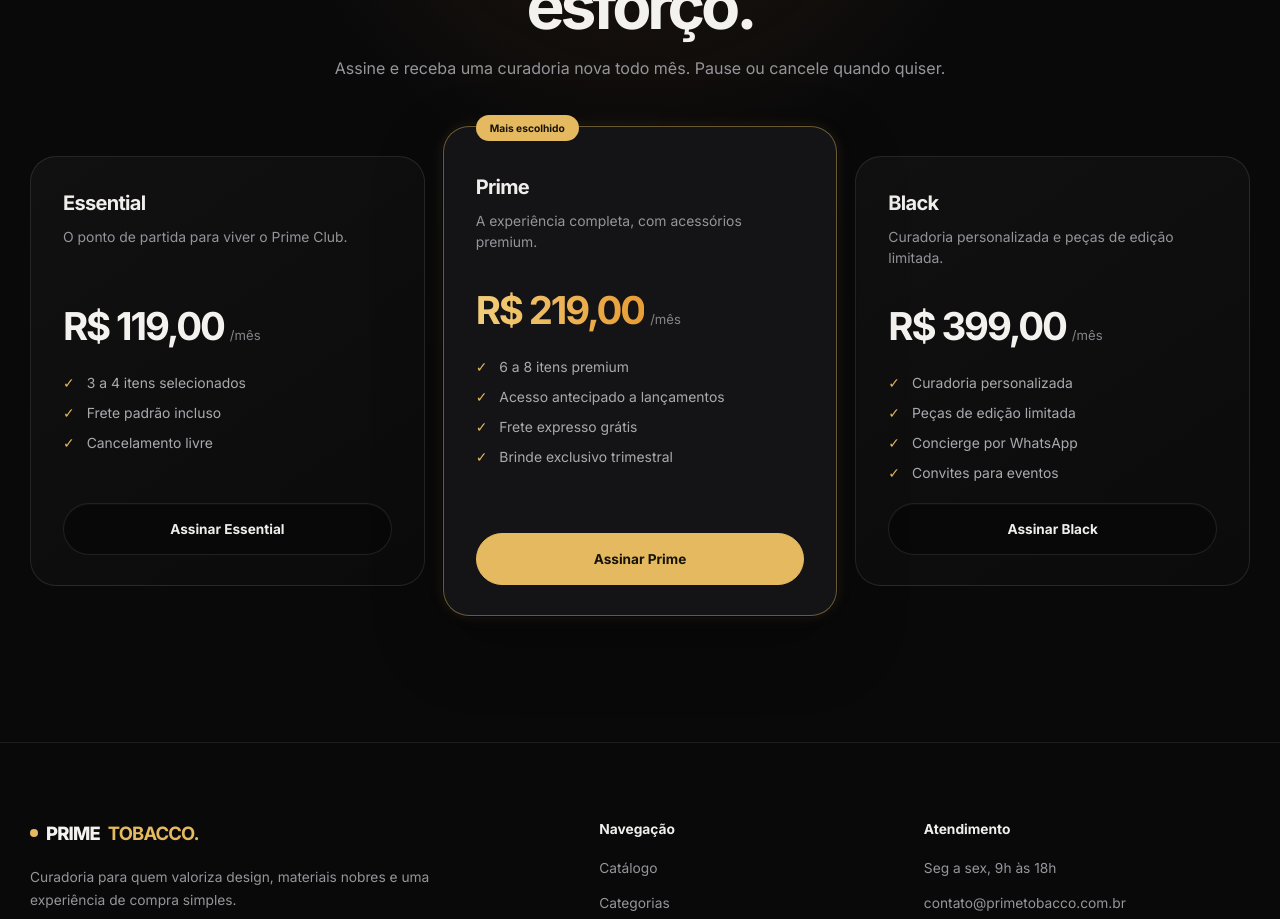
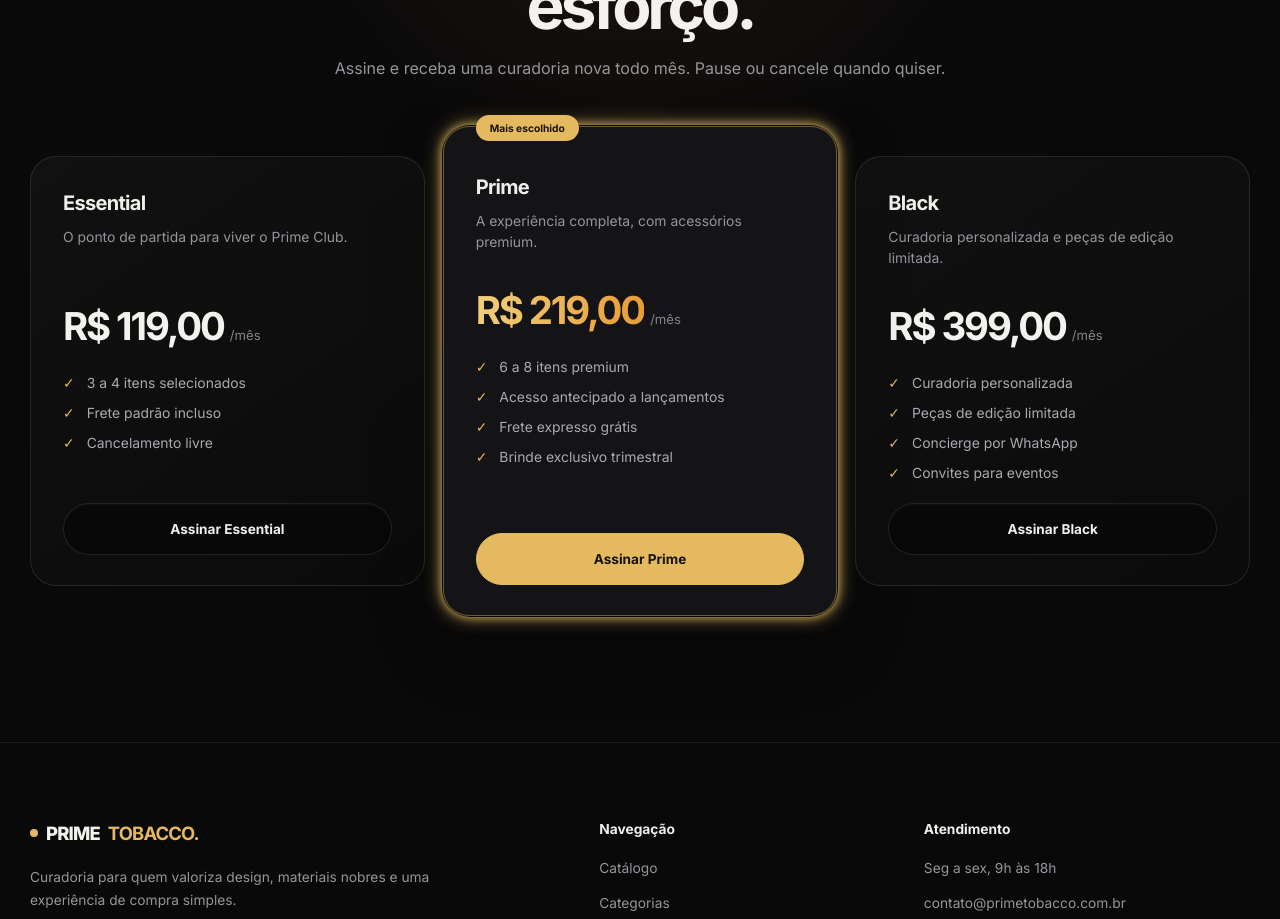
Before and after one commit to fernando12128/tabacaria-web, a React (Vite) app: page / in a window 1280 px wide. Shown: the part 2800-3719 px from the top of the page. Built offline with nearby package versions, Linux system fonts and the light colour scheme; no server answers.

Commit message:
Reforça pulse do plano Prime

```diff
--- a/src/components/Planos/Planos.css
+++ b/src/components/Planos/Planos.css
@@ -84,21 +84,27 @@
   z-index: -1;
   border-radius: 28px;
   box-shadow:
-    0 0 10px rgba(228, 185, 95, 0.24),
-    0 0 24px rgba(228, 185, 95, 0.1);
-  opacity: 0.34;
+    0 0 8px rgba(255, 204, 86, 0.82),
+    0 0 18px rgba(228, 185, 95, 0.52);
+  opacity: 0.58;
   pointer-events: none;
-  animation: featured-plan-pulse 3.4s ease-in-out infinite;
+  animation: featured-plan-pulse 2.7s ease-in-out infinite;
 }
 
 @keyframes featured-plan-pulse {
   0%,
   100% {
-    opacity: 0.28;
+    opacity: 0.42;
+    box-shadow:
+      0 0 7px rgba(255, 204, 86, 0.68),
+      0 0 14px rgba(228, 185, 95, 0.38);
   }
 
   50% {
-    opacity: 0.62;
+    opacity: 1;
+    box-shadow:
+      0 0 10px rgba(255, 215, 112, 0.96),
+      0 0 22px rgba(228, 185, 95, 0.7);
   }
 }
 
@@ -256,7 +262,7 @@
 @media (prefers-reduced-motion: reduce) {
   .plan-card.featured::before {
     animation: none;
-    opacity: 0.42;
+    opacity: 0.7;
     transform: none;
   }
 
```
